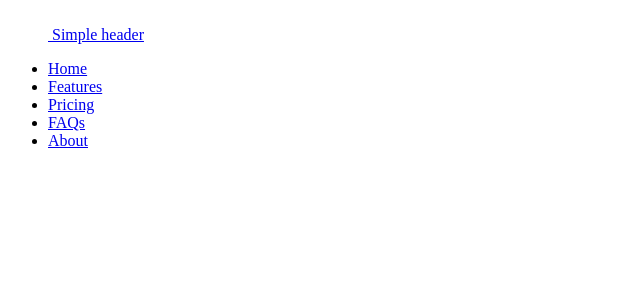
After one commit to reqbahrf/Capstone_Project, a PHP site: page /header.php in a window 1280 px wide. The commit adds this page. Shown: the top 300 px of the page, without its empty margins (0-640 px from the left). Run offline with PHP 8.4, Linux system fonts and the light colour scheme.

Commit message:
version 0.0.001

```diff
--- /dev/null
+++ b/header.php
@@ -0,0 +1,28 @@
+<!DOCTYPE html>
+<html lang="en">
+<head>
+  <meta charset="UTF-8">
+  <meta name="viewport" content="width=device-width, initial-scale=1.0">
+  <title>Document</title>
+</head>
+<body>
+ <div class="p-2">
+ <div class="container-flex p-4">
+    <header class="d-flex flex-wrap justify-content-center py-3 mb-4 border-bottom">
+      <a href="/" class="d-flex align-items-center mb-3 mb-md-0 me-md-auto text-dark text-decoration-none">
+        <svg class="bi me-2" width="40" height="32"><use xlink:href="#bootstrap"></use></svg>
+        <span class="fs-4">Simple header</span>
+      </a>
+
+      <ul class="nav nav-pills">
+        <li class="nav-item"><a href="#" class="nav-link active" aria-current="page">Home</a></li>
+        <li class="nav-item"><a href="#" class="nav-link">Features</a></li>
+        <li class="nav-item"><a href="#" class="nav-link">Pricing</a></li>
+        <li class="nav-item"><a href="#" class="nav-link">FAQs</a></li>
+        <li class="nav-item"><a href="#" class="nav-link">About</a></li>
+      </ul>
+    </header>
+  </div>
+ </div>
+</body>
+</html>
```
Also changed, not shown: login.php (+51 -12 lines), footer.php (added).
